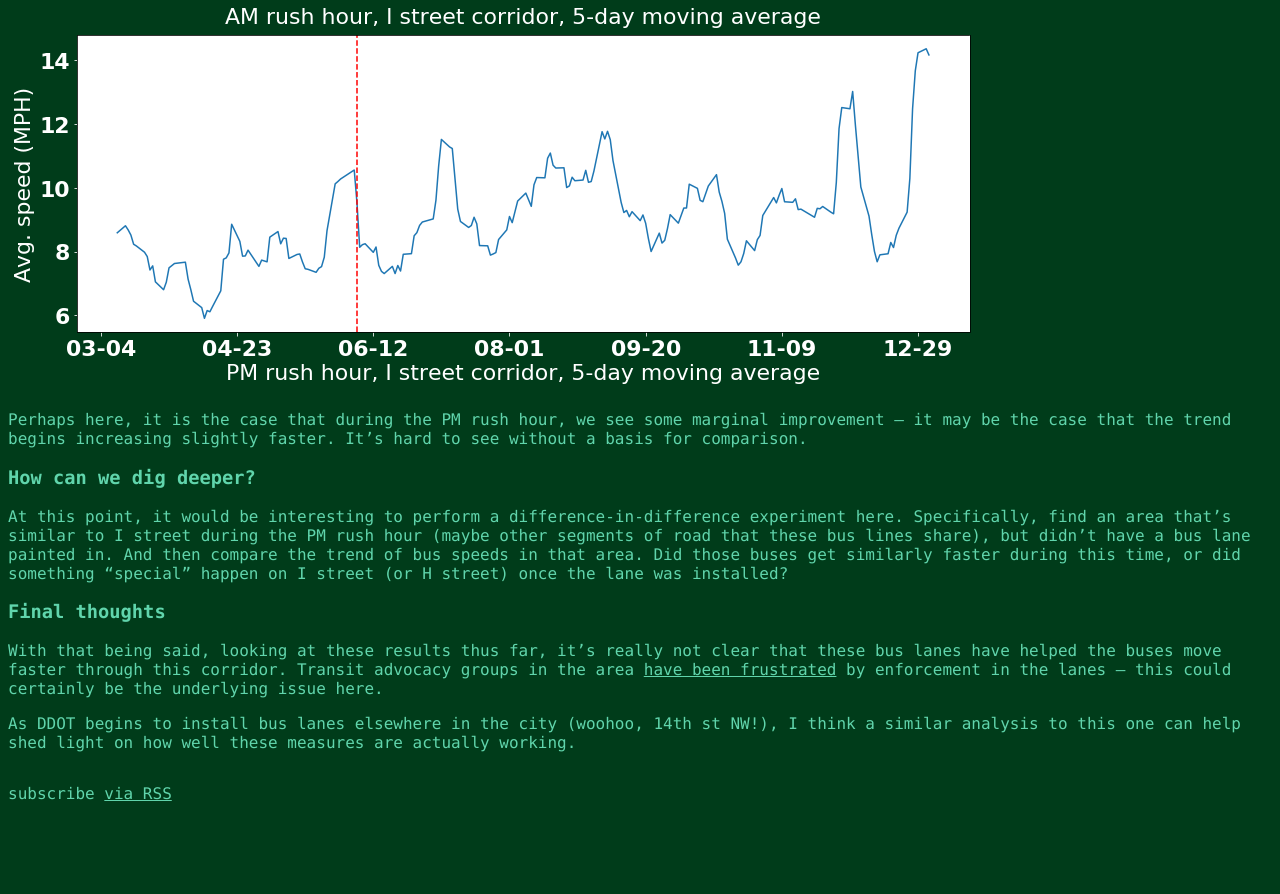
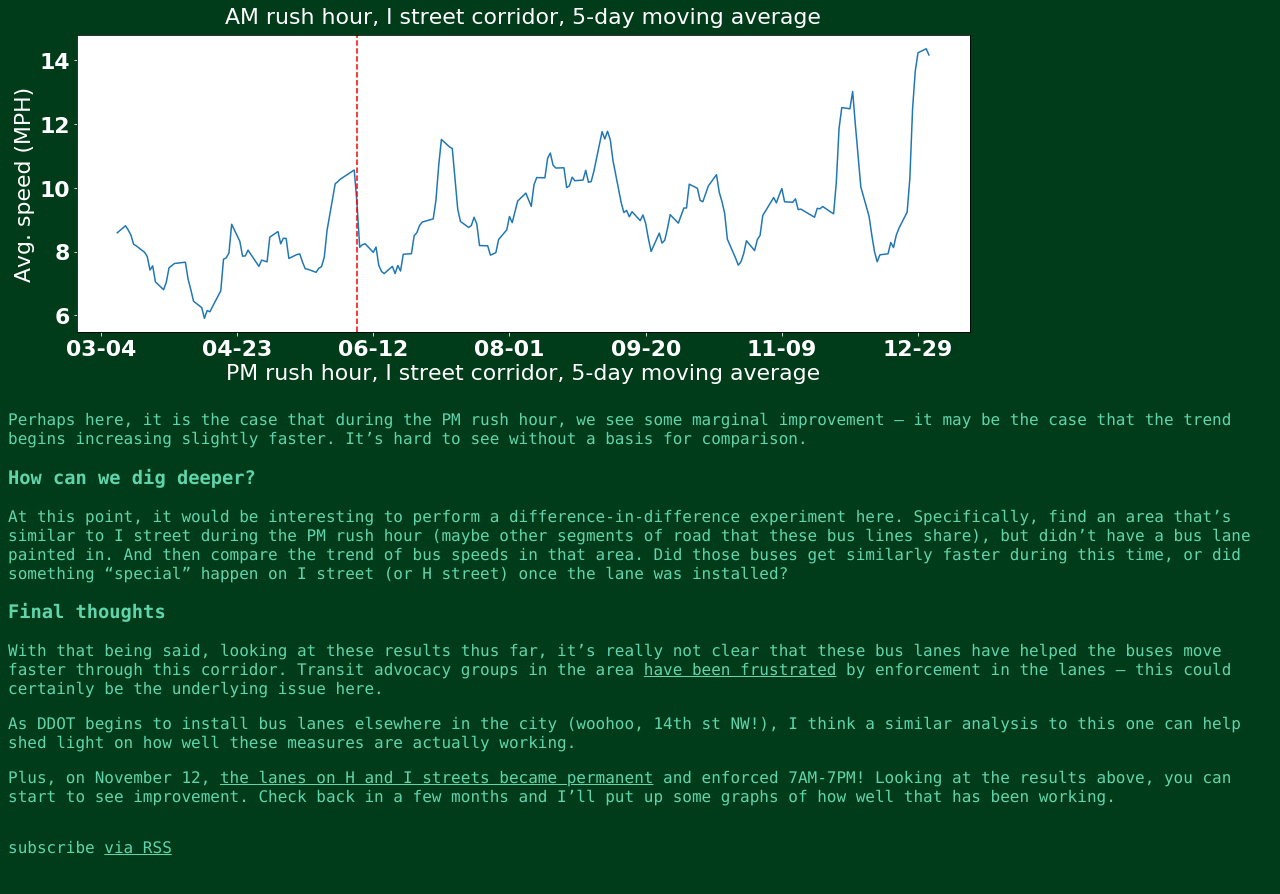
Before and after one commit to cmoscardi/cmoscardi.github.io, a Jekyll site: the page built from _posts/2019-9-12-dc-bus-lanes.markdown, in a window 1280 px wide and 900 px high, scrolled down 3428 px. Shown: the top 894 px of the window. Built offline with Jekyll 4.4.1, drawn with Linux system fonts in a browser that asks for light colours; nearby versions of some CDN libraries; before the commit the page ends 4274 px from its top, so only the background shows below that.

Commit message:
extra future work thought

```diff
--- a/_posts/2019-9-12-dc-bus-lanes.markdown
+++ b/_posts/2019-9-12-dc-bus-lanes.markdown
@@ -145,3 +145,5 @@ At this point, it would be interesting to perform a difference-in-difference exp
 With that being said, looking at these results thus far, it's really not clear that these bus lanes have helped the buses move faster through this corridor. Transit advocacy groups in the area [have been frustrated](https://ggwash.org/view/73622/rush-hour-on-a-single-day-nearly-300-violations-in-the-new-h-and-i-bus-only-lanes) by enforcement in the lanes -- this could certainly be the underlying issue here.
 
 As DDOT begins to install bus lanes elsewhere in the city (woohoo, 14th st NW!), I think a similar analysis to this one can help shed light on how well these measures are actually working.
+
+Plus, on November 12, [the lanes on H and I streets became permanent](https://www.washingtonpost.com/transportation/2019/09/20/dc-makes-h-i-streets-bus-lanes-permanent-all-day/) and enforced 7AM-7PM! Looking at the results above, you can start to see improvement. Check back in a few months and I'll put up some graphs of how well that has been working.
```
